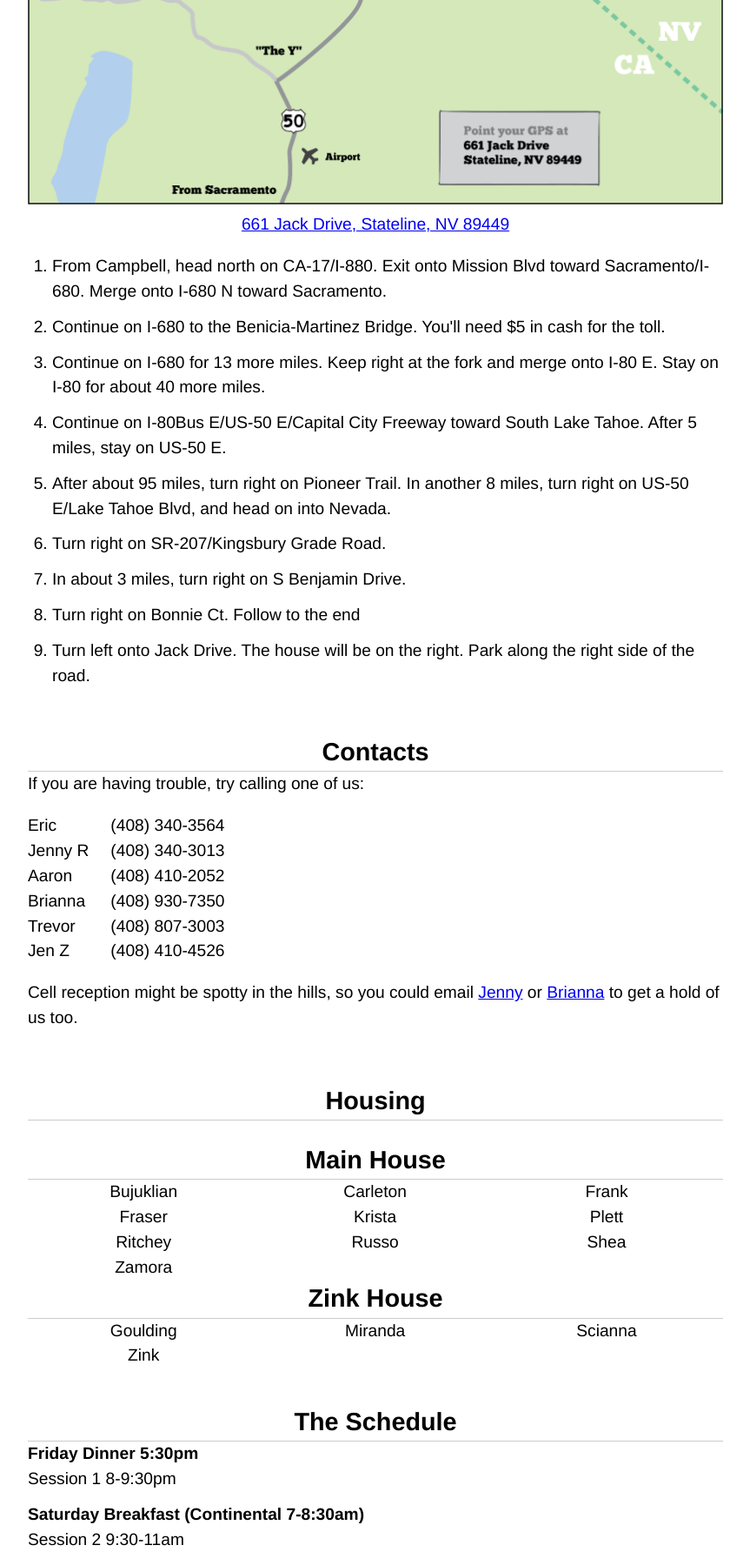
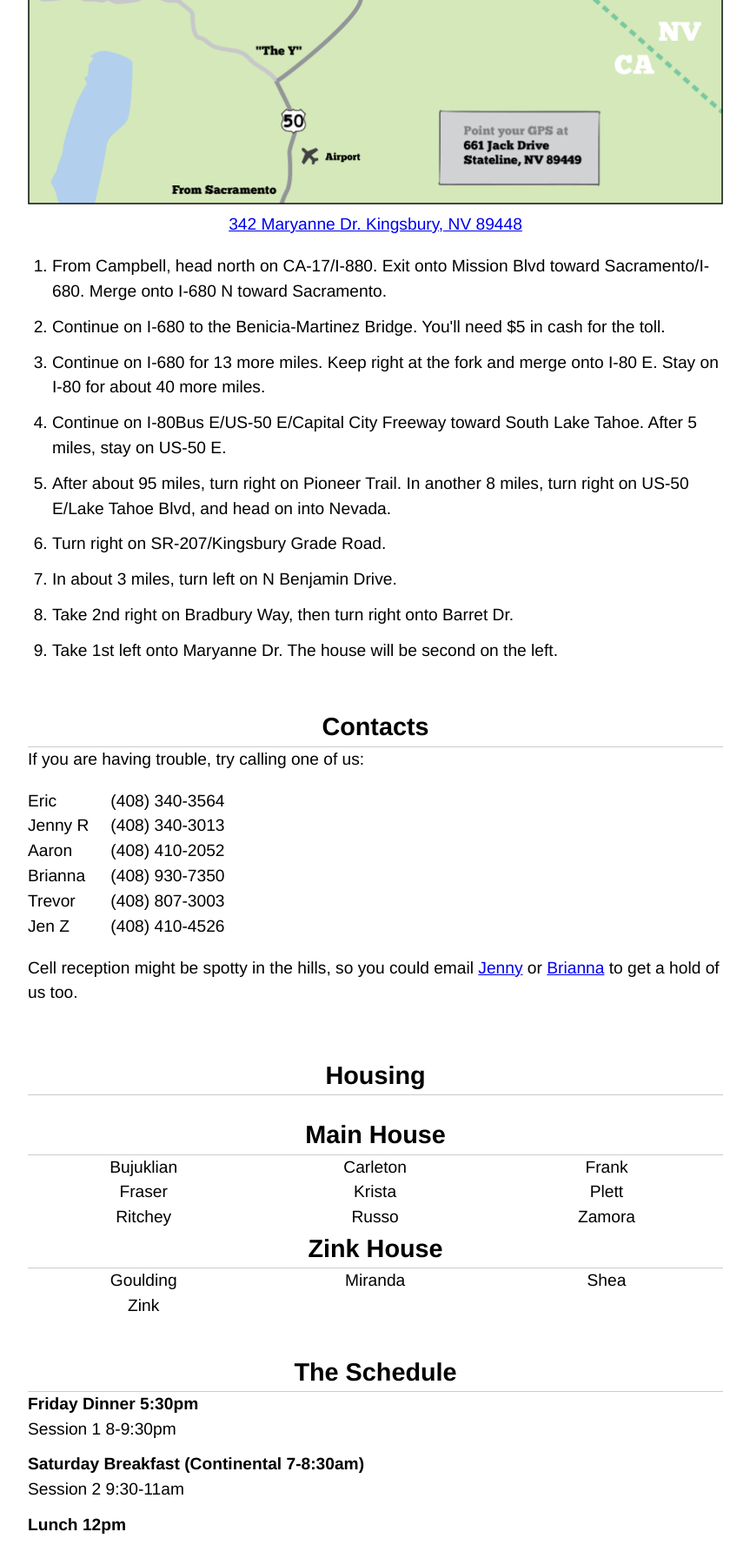
Before and after one commit to Southbay-CityChurch/crossings-community, a PHP site: page /retreat/index.php in a window 1280 px wide. Shown: the part 483-2267 px from the top of the page at 87% size, without its empty margins (208-1071 px from the left). Run offline with PHP 8.4, Linux system fonts and the light colour scheme.

Commit message:
Updated retreat for new house

```diff
--- a/retreat/index.php
+++ b/retreat/index.php
@@ -100,8 +100,8 @@
 					<a href="images/map.png" title="Google Maps Directions" target="_blank">
 						<img src="images/map.png">
 					</a>
-					<a href="https://www.google.com/maps?q=661+Jack+Drive,+Stateline,+NV+89449&sll=37.28054199999999,-121.95546700000001&sspn=0.10490496008090859,0.1757981961921995&t=m&hnear=661+Jack+Dr,+Stateline,+Nevada+89449&z=16" title="Google Maps Directions" target="_blank">
-						661 Jack Drive, Stateline, NV 89449
+					<a href="https://www.google.com/maps?q=342+Maryanne+Drive,+Kingsbury,+NV&sll=38.335478912242635,-120.93608184936261&sspn=2.9043573968007217,6.143499530171335&t=m&hnear=342+Maryanne+Dr,+Kingsbury,+Douglas,+Nevada+89448&z=16" title="Google Maps Directions" target="_blank">
+						342 Maryanne Dr. Kingsbury, NV 89448
 					</a>
 				</p>
 				<ol>
@@ -111,9 +111,9 @@
 					<li>Continue on I-80Bus E/US-50 E/Capital City Freeway toward South Lake Tahoe. After 5 miles, stay on US-50 E.</li>
 					<li>After about 95 miles, turn right on Pioneer Trail. In another 8 miles, turn right on US-50 E/Lake Tahoe Blvd, and head on into Nevada. </li>
 					<li>Turn right on SR-207/Kingsbury Grade Road.</li>
-					<li>In about 3 miles, turn right on S Benjamin Drive.</li>
-					<li>Turn right on Bonnie Ct. Follow to the end</li>
-					<li>Turn left onto Jack Drive. The house will be on the right. Park along the right side of the road.</li>
+					<li>In about 3 miles, turn left on N Benjamin Drive.</li>
+					<li>Take 2nd right on Bradbury Way, then turn right onto Barret Dr.</li>
+					<li>Take 1st left onto Maryanne Dr. The house will be second on the left.</li>
 				</ol>
 			</section>
 			<section class="contacts">
@@ -179,14 +179,13 @@ while(x=eval(x));
 					<li>Plett</li>
 					<li>Ritchey</li>
 					<li>Russo</li>
-					<li>Shea</li>
 					<li>Zamora</li>
 				</ul>
 				<h2>Zink House</h2>
 				<ul>
 					<li>Goulding</li>
 					<li>Miranda</li>
-					<li>Scianna</li>
+					<li>Shea</li>
 					<li>Zink</li>
 				</ul>
 			</section>
@@ -206,7 +205,7 @@ while(x=eval(x));
 				<h1><span>Notes</span></h1>
 				<ul>
 					<li>If you'll need any specific tool for a meal, make sure to bring it! There's no way to know what will be available at the main house.</li>
-					<li>Please remember to only bring refrigerated items during your designated time frame since there are only 2 refrigerators for the whole group.</li>
+					<li>Please remember to only bring refrigerated items during your designated time frame since there is only one refrigerators for the whole group.</li>
 					<li>Do not leave any leftover food from your meal after the retreat is concluded.</li>
 					<li>Please be considerate with your portion size when serving up food. Wait on seconds until everyone has had a chance to eat.</li>
 					<li>If you are on "meal duty", you are also on garbage and clean up detail. Please locate the garbage bags and remove them.</li>
@@ -237,7 +236,6 @@ while(x=eval(x));
 					<li>Extra towels-unless you really like to share</li>
 					<li>Baby Monitors-since there aren't any babysitters for the evening meetings</li>
 					<li>Clothes for colder weather</li>
-					<li>Swimsuits if you want to go in the pool or jacuzzi</li>
 				</ul>
 			</section>
 			<section class="forecast">
```
